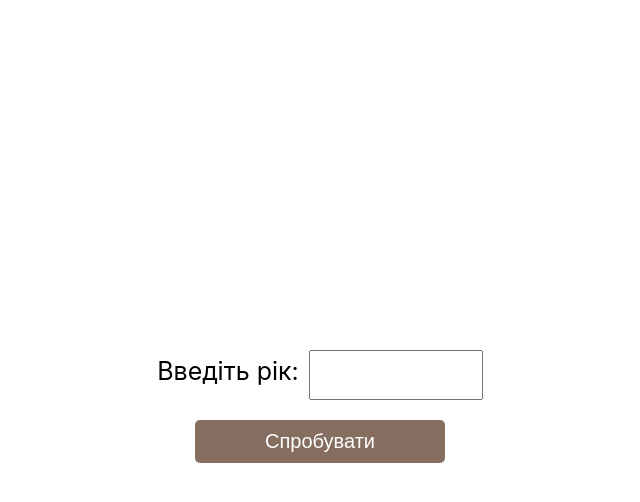
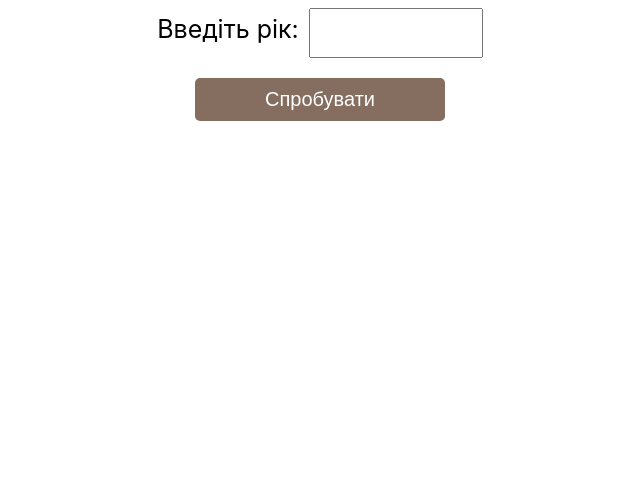
Before and after one commit to Oleksandr-Nehoda/cvest-password, a React (Create React App) app: page / in a window 1280 px wide. Shown: the top 502 px of the page, without its empty margins (320-960 px from the left). Built offline with nearby package versions, Linux system fonts and the light colour scheme.

Commit message:
fix-position

```diff
--- a/src/components/App.jsx
+++ b/src/components/App.jsx
@@ -7,8 +7,6 @@ export const App = () => {
         height: '100vh',
         display: 'flex',
         justifyContent: 'center',
-        alignItems: 'center',
-        fontSize: 40,
         color: '#010101'
       }}
     >
--- a/src/components/RecipeApp/RecipeApp.module.scss
+++ b/src/components/RecipeApp/RecipeApp.module.scss
@@ -1,5 +1,4 @@
 .container {
-padding-top: 20px;
     max-width: 600px;
     margin: 0 auto;
   }
```
